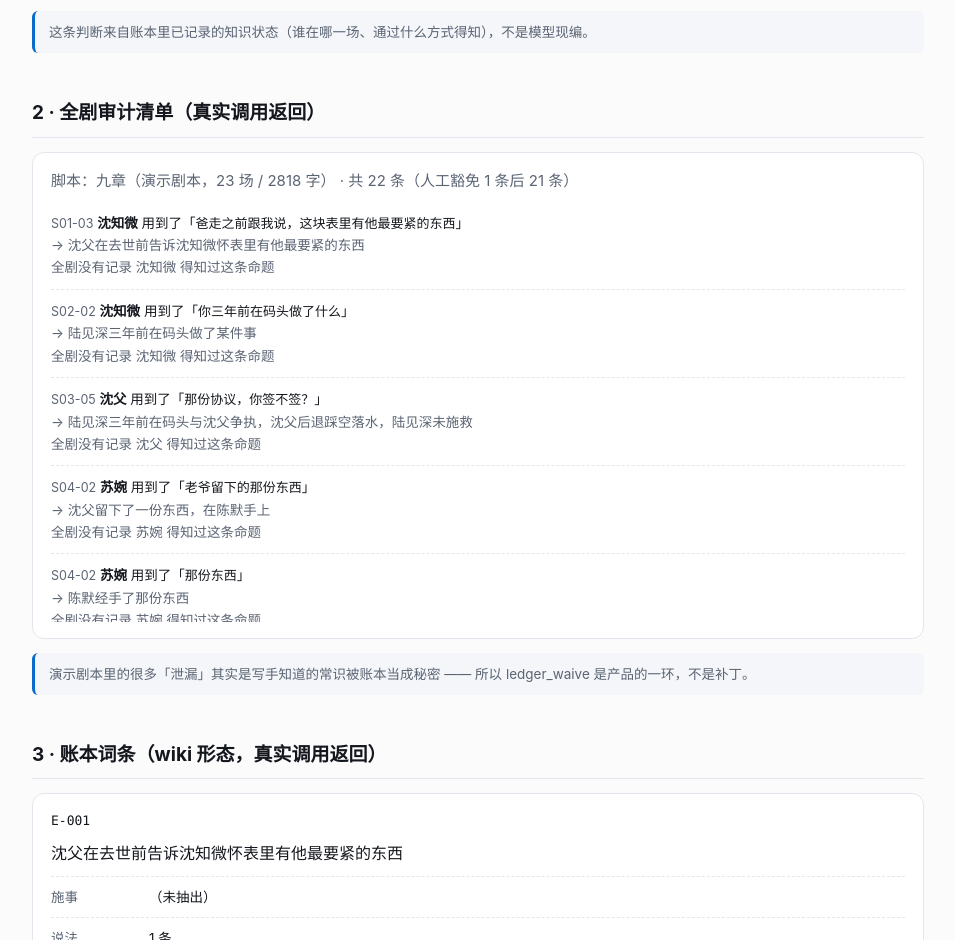
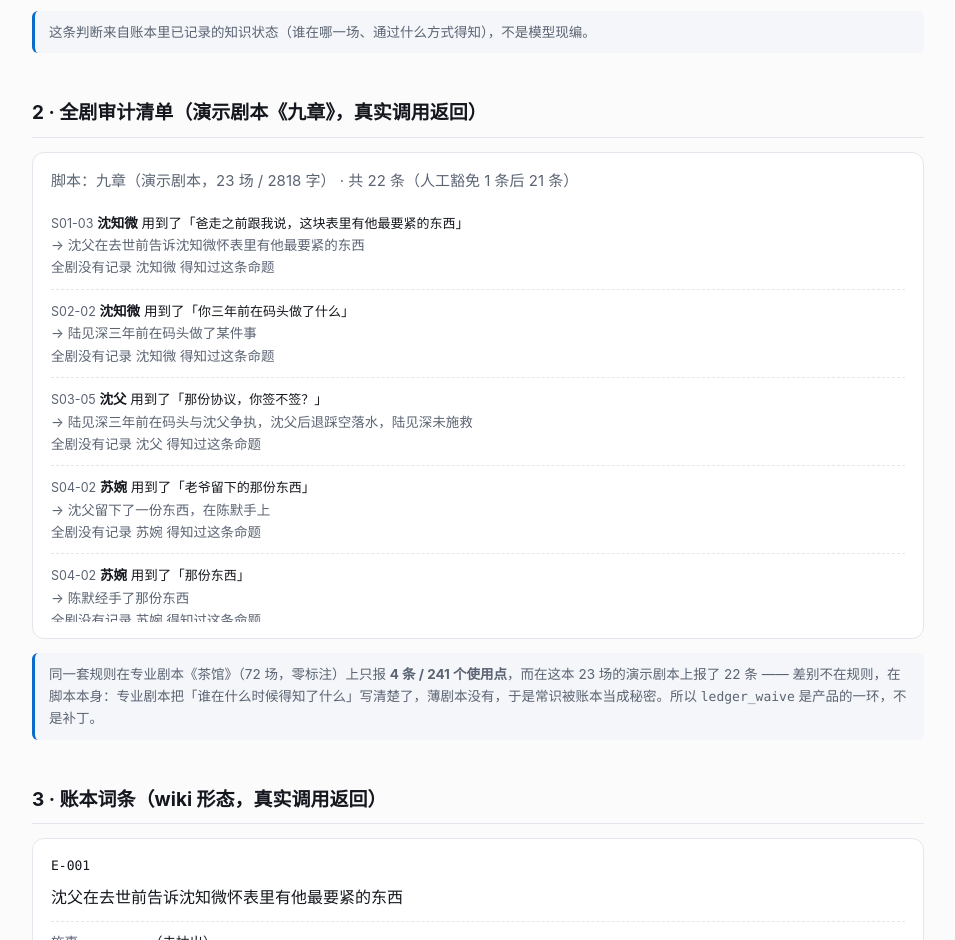
Before and after one commit to kbkb628/ledger, a website: page docs/index.html in a window 1280 px wide. Shown: the part 666-1606 px from the top of the page, without its empty margins (162-1117 px from the left). Drawn offline with Linux system fonts and the light colour scheme.

Commit message:
演示页：补「专业剧本 4 条 vs 演示剧本 22 条」的对照说明；README 加在线演示链接

```diff
--- a/docs/index.html
+++ b/docs/index.html
@@ -72,13 +72,12 @@
   </div>
   <p class="note" id="checkNote"></p>
 
-  <h2>2 · 全剧审计清单（真实调用返回）</h2>
+  <h2>2 · 全剧审计清单（演示剧本《九章》，真实调用返回）</h2>
   <div class="card">
     <div class="muted" id="auditHead" style="margin-bottom:8px"></div>
     <ol class="issues" id="issues"></ol>
   </div>
   <p class="note" id="auditNote"></p>
-
   <h2>3 · 账本词条（wiki 形态，真实调用返回）</h2>
   <div class="card" id="pageCard"><span class="muted">加载中…</span></div>
 
@@ -148,8 +147,11 @@ function render(d) {
       <div class="muted">→ ${esc(x.canonical)}</div>
       <div class="muted">${esc(x.reason || "")}</div>
     </li>`).join("");
-  document.getElementById("auditNote").textContent =
-    "演示剧本里的很多「泄漏」其实是写手知道的常识被账本当成秘密 —— 所以 ledger_waive 是产品的一环，不是补丁。";
+  document.getElementById("auditNote").innerHTML =
+    "同一套规则在专业剧本《茶馆》（72 场，零标注）上只报 <b>4 条 / 241 个使用点</b>，" +
+    "而在这本 23 场的演示剧本上报了 " + d.audit.count + " 条 —— 差别不在规则，在脚本本身：" +
+    "专业剧本把「谁在什么时候得知了什么」写清楚了，薄剧本没有，于是常识被账本当成秘密。" +
+    "所以 <code>ledger_waive</code> 是产品的一环，不是补丁。";
 
   // 3 · 词条
   const p = d.page;
```
Also changed, not shown: README.md.
